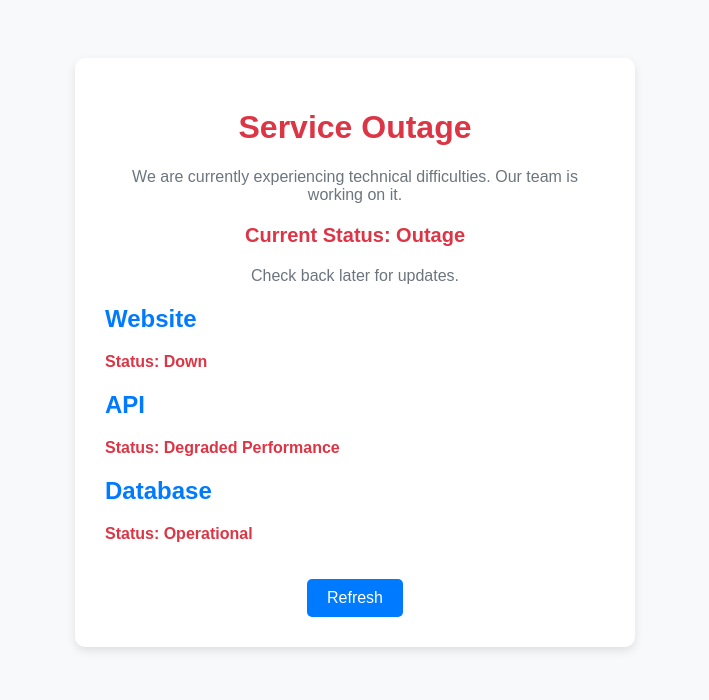
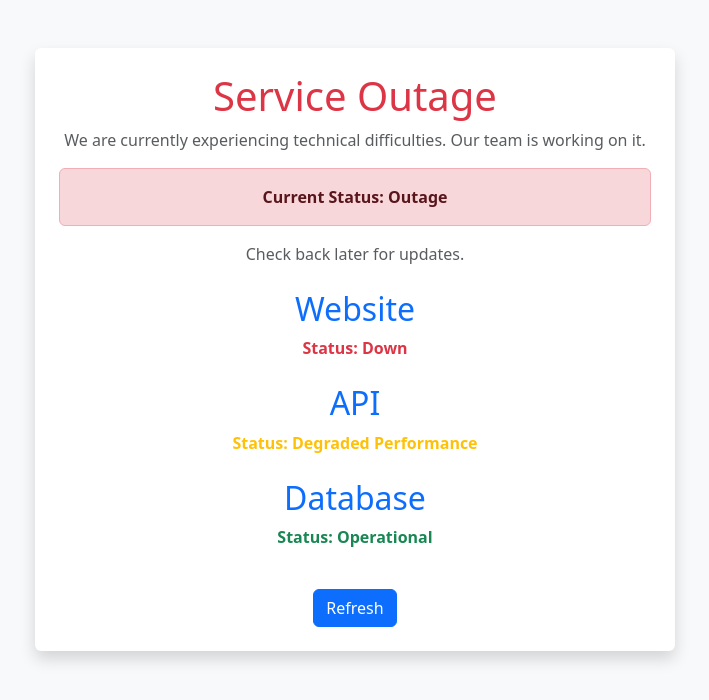
Before and after one commit to yegash/vutstatuspage, a plain HTML site: page index.html in a window 1280 px wide. Shown: the whole page, without its empty margins (285-994 px from the left). Drawn offline with nearby package versions, Linux system fonts and the light colour scheme.

Commit message:
Update index.html
added bootstrap

```diff
--- a/index.html
+++ b/index.html
@@ -1,82 +1,35 @@
-<!DOCTYPE html>
+    <!DOCTYPE html>
 <html lang="en">
 <head>
     <meta charset="UTF-8">
     <meta name="viewport" content="width=device-width, initial-scale=1.0">
     <title>Service Status</title>
-    <style>
-        body {
-            font-family: Arial, sans-serif;
-            background-color: #f8f9fa;
-            text-align: center;
-            padding: 50px;
-        }
-        .container {
-            background: white;
-            padding: 30px;
-            max-width: 500px;
-            margin: auto;
-            border-radius: 10px;
-            box-shadow: 0px 4px 10px rgba(0, 0, 0, 0.1);
-        }
-        h1 {
-            color: #dc3545;
-        }
-        p {
-            color: #6c757d;
-        }
-        .status {
-            font-size: 20px;
-            font-weight: bold;
-            color: #dc3545;
-            margin: 20px 0;
-        }
-        .refresh {
-            display: inline-block;
-            padding: 10px 20px;
-            background-color: #007bff;
-            color: white;
-            text-decoration: none;
-            border-radius: 5px;
-            margin-top: 20px;
-        }
-        .refresh:hover {
-            background-color: #0056b3;
-        }
-        .service {
-            text-align: left;
-            margin-top: 20px;
-        }
-        .service h2 {
-            color: #007bff;
-        }
-        .service p {
-            font-weight: bold;
-            color: #dc3545;
-        }
-    </style>
+    <link href="https://cdn.jsdelivr.net/npm/bootstrap@5.3.0/dist/css/bootstrap.min.css" rel="stylesheet">
 </head>
-<body>
-    <div class="container">
-        <h1>Service Outage</h1>
-        <p>We are currently experiencing technical difficulties. Our team is working on it.</p>
-        <div class="status">Current Status: <span>Outage</span></div>
-        <p>Check back later for updates.</p>
+<body class="bg-light text-center py-5">
+    <div class="container bg-white p-4 shadow rounded w-50">
+        <h1 class="text-danger">Service Outage</h1>
+        <p class="text-muted">We are currently experiencing technical difficulties. Our team is working on it.</p>
+        <div class="alert alert-danger fw-bold" role="alert">
+            Current Status: Outage
+        </div>
+        <p class="text-muted">Check back later for updates.</p>
 
-        <div class="service">
-            <h2>Website</h2>
-            <p>Status: Down</p>
+        <div class="my-4">
+            <h2 class="text-primary">Website</h2>
+            <p class="fw-bold text-danger">Status: Down</p>
         </div>
-        <div class="service">
-            <h2>API</h2>
-            <p>Status: Degraded Performance</p>
+        <div class="my-4">
+            <h2 class="text-primary">API</h2>
+            <p class="fw-bold text-warning">Status: Degraded Performance</p>
         </div>
-        <div class="service">
-            <h2>Database</h2>
-            <p>Status: Operational</p>
+        <div class="my-4">
+            <h2 class="text-primary">Database</h2>
+            <p class="fw-bold text-success">Status: Operational</p>
         </div>
 
-        <a href="" class="refresh">Refresh</a>
+        <a href="" class="btn btn-primary mt-3">Refresh</a>
     </div>
+    <script src="https://cdn.jsdelivr.net/npm/bootstrap@5.3.0/dist/js/bootstrap.bundle.min.js"></script>
 </body>
 </html>
```
